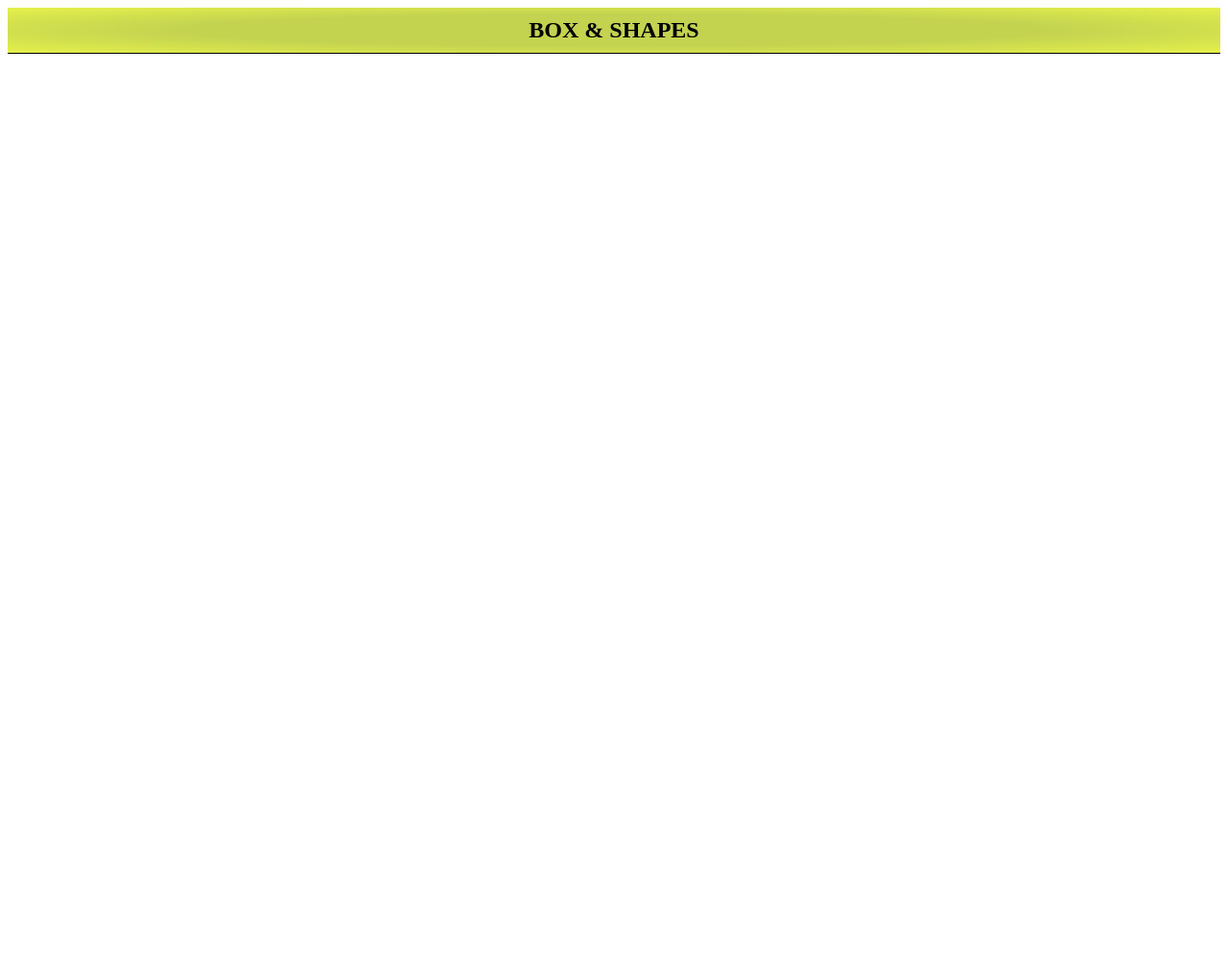
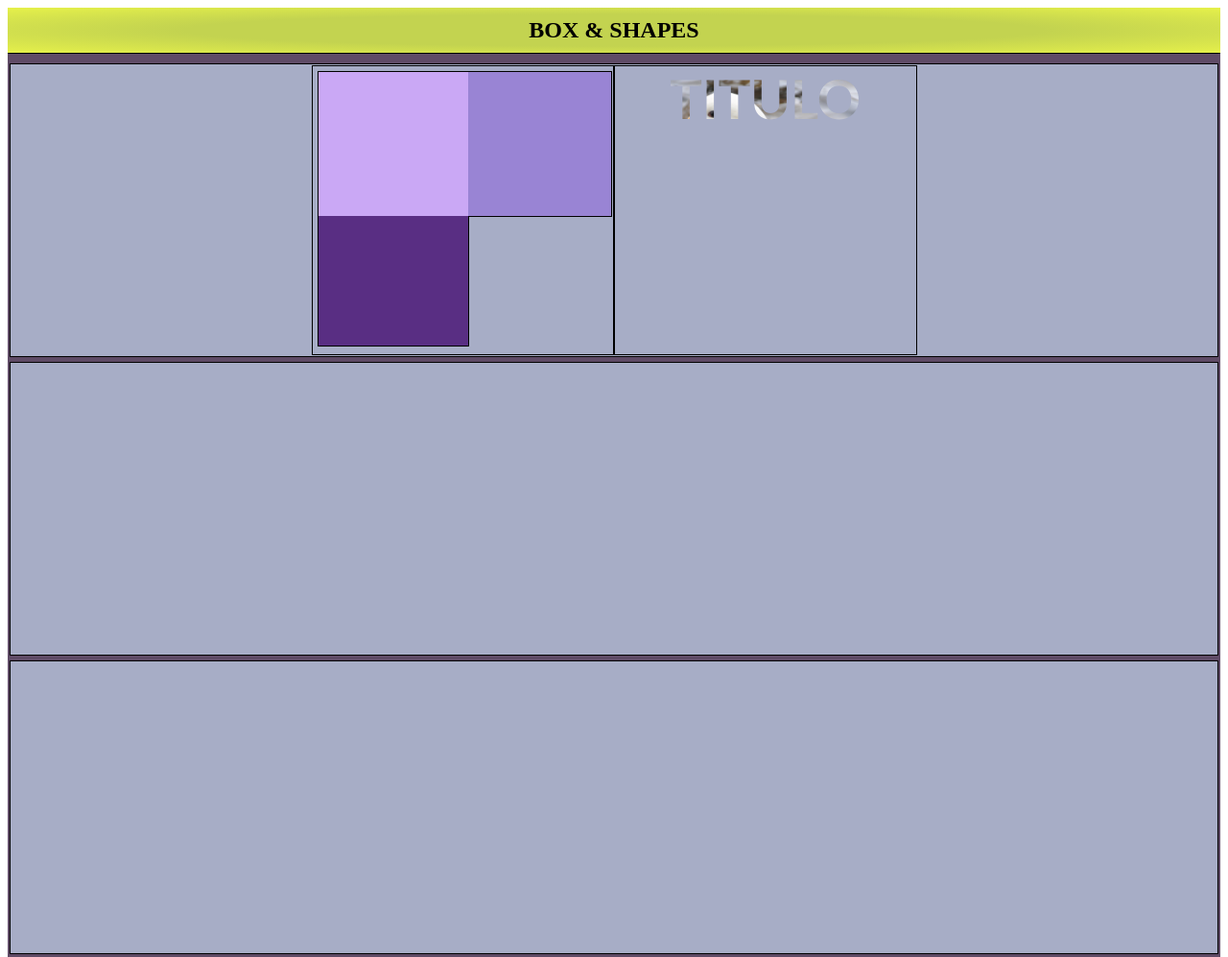
Before and after one commit to VinixHub/4-HTML-y-CSS, a plain HTML site: page index.html in a window 1280 px wide. Shown: the top 997 px of the page at 96% size. Before the commit the page ends 800 px from the top, so only its background shows below. Drawn offline with Linux system fonts and the light colour scheme; a web font is replaced by a local one.

Commit message:
lo subo para mostrarselo a mis compañerix jeje

```diff
--- a/index-style.css
+++ b/index-style.css
@@ -1,6 +1,6 @@
 @import url('https://fonts.googleapis.com/css2?family=Honk&family=Nabla&display=swap');
 
-#title-header h1,  #title-header p{
+#title-header h1,  #title-header p, .div2-square1 h1{
     margin: 0;
 }
 
@@ -15,3 +15,94 @@
     align-items: center;
     background: radial-gradient(#C3D350 50%, #E6F14A 100%);
 }
+
+#flex-general-container {
+    background-color: #5F4B66;
+    display: flex;
+    flex-flow: column nowrap;
+    justify-content: center;
+    align-items: center;
+    padding: 5px;
+}
+
+#flex-conatainer {
+    background-color: #A7ADC6;
+    margin-top: 5px;
+    border: 1px solid black;
+    height: 300px;
+    width: 100%;
+    display: flex;
+    padding: 2px;
+    justify-content: center;
+    align-items: center;
+}
+
+.inner-square-container1 {
+    border: 1px solid black;
+    height: 100%;
+    width: 25%;
+    display: flex;
+    flex-wrap: wrap;
+}
+
+/* Primer cuadrado */
+.div1-square1 {
+    background-color: #CAA8F5;
+    margin: 5px 0px 0px 5px;
+    height: 50%;
+    width: 50%;
+    border-top: 1px solid black;
+    border-left: 1px solid black;
+    cursor: cell;
+}
+
+.div1-square2 {
+    background-color: #9984D4;
+    margin: 5px -40px 0px 0px;
+    height: 50%;
+    width: 47.5%;
+    border-block: 1px solid black;
+    border-right: 1px solid black;
+    cursor: crosshair;
+}
+
+.div1-square3 {
+    background-color: #592E83;
+    margin: -10px 0px 0px 5px;
+    height: 45%;
+    width: 50%;
+    border-bottom: 1px solid black;
+    border-inline: 1px solid black;
+    cursor: not-allowed;
+}
+.inner-square-container1 > div {
+    transition: 250ms;
+}
+
+.inner-square-container1 > div:hover{
+    background-color: #C3D350;
+}
+
+/* Segundo cuadrado */
+.inner-square-container2 {
+    border: 1px solid black;
+    height: 100%;
+    width: 25%;
+}
+
+.div2-square1 {
+    font-family: 'Gill Sans', 'Gill Sans MT', Calibri, 'Trebuchet MS', sans-serif;
+    background-image: url(images/div2-square1-image.jpg);
+    background-size: cover;
+    background-clip: text;
+    color: transparent;
+    font-size: 3rem;
+    text-align: center;
+    height: 100%;
+    width: 100%;
+    transition: 2500ms;
+}
+
+.div2-square1:hover {
+    transform: rotateZ(3600deg) scale(2);
+}
--- a/index.html
+++ b/index.html
@@ -9,8 +9,20 @@
 <body>
     <header>
         <section id="title-header">
-            <h1 class="m-0">BOX & SHAPES</h1>
+            <h1>BOX & SHAPES</h1>
         </section>
     </header>
+    <main>
+        <section id="flex-general-container">
+            <section id="flex-conatainer">
+                <div class="inner-square-container1"><div class="div1-square1"></div><div class="div1-square2"></div><div class="div1-square3"></div></div>
+                <div class="inner-square-container2"><div class="div2-square1"><h1>TITULO</h1></div></div>
+                <div class="inner-square-container3"></div>
+                <div class="inner-square-container4"></div>
+            </section>
+            <section id="flex-conatainer"></section>
+            <section id="flex-conatainer"></section>
+        </section>
+    </main>
 </body>
 </html>
```
Also changed, not shown: images/div2-square1-image.jpg (added).
